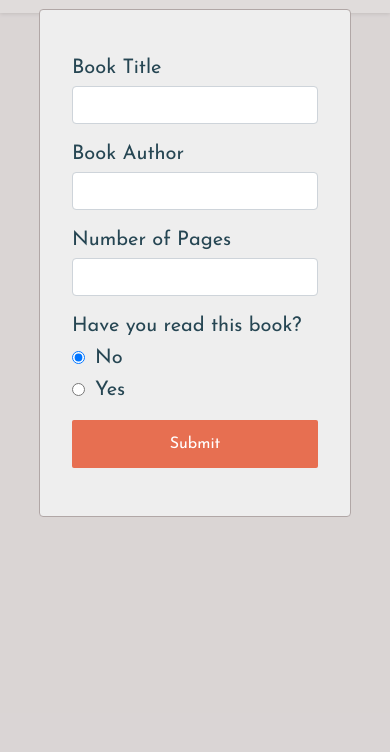
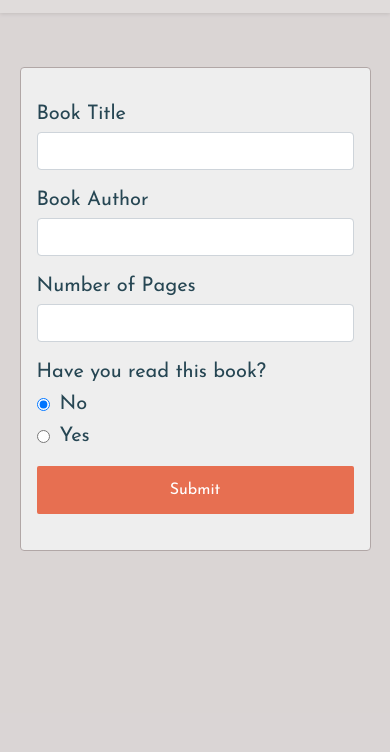
Before and after one commit to Ralatcode/Library, a website: page index.html in a window 390 px wide. Both pictures are taken after a click on the button "Add a book". Shown: the part 50-802 px from the top of the page. Drawn offline with Linux system fonts and the light colour scheme.

Commit message:
adjusted mobile modal padding and font size

```diff
--- a/style.css
+++ b/style.css
@@ -303,6 +303,14 @@ footer > p {
     color: #e76f51;
 }
 
+@media (max-width: 425px) {
+    form {
+        width: 90%;
+        margin: 30% auto 0;
+        padding: 2.25rem 1rem;
+    }
+}
+
 @media (min-width: 576px) {
     form {
       max-width: 540px;
```
